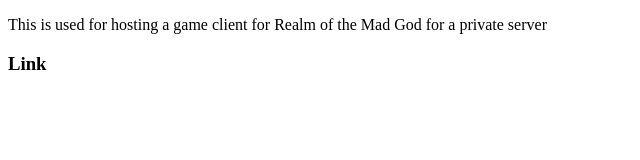
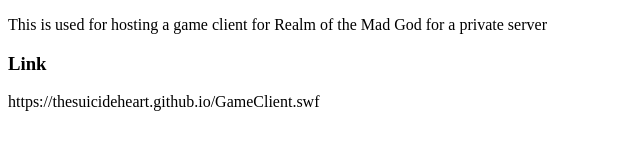
Before and after one commit to thesuicideheart/thesuicideheart.github.io, a plain HTML site: page index.html in a window 1280 px wide. Shown: the whole page, without its empty margins (0-640 px from the left). Drawn offline with Linux system fonts and the light colour scheme.

Commit message:
Update index.html

```diff
--- a/index.html
+++ b/index.html
@@ -12,6 +12,7 @@
 <p>This is used for hosting a game client for Realm of the Mad God for a private server</p>
 
 <h3>Link</h3>
+  https://thesuicideheart.github.io/GameClient.swf
 
 </body>
 
```
